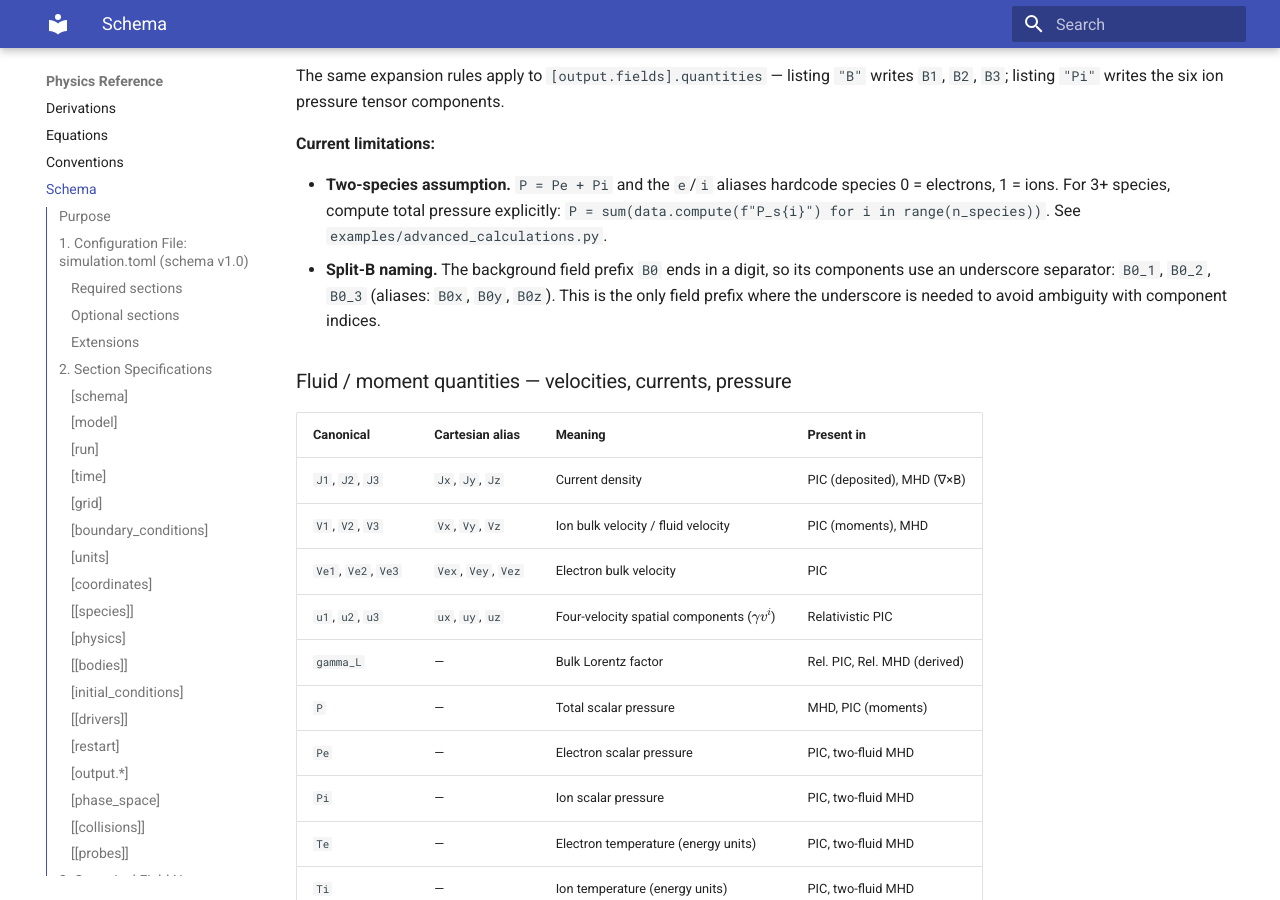
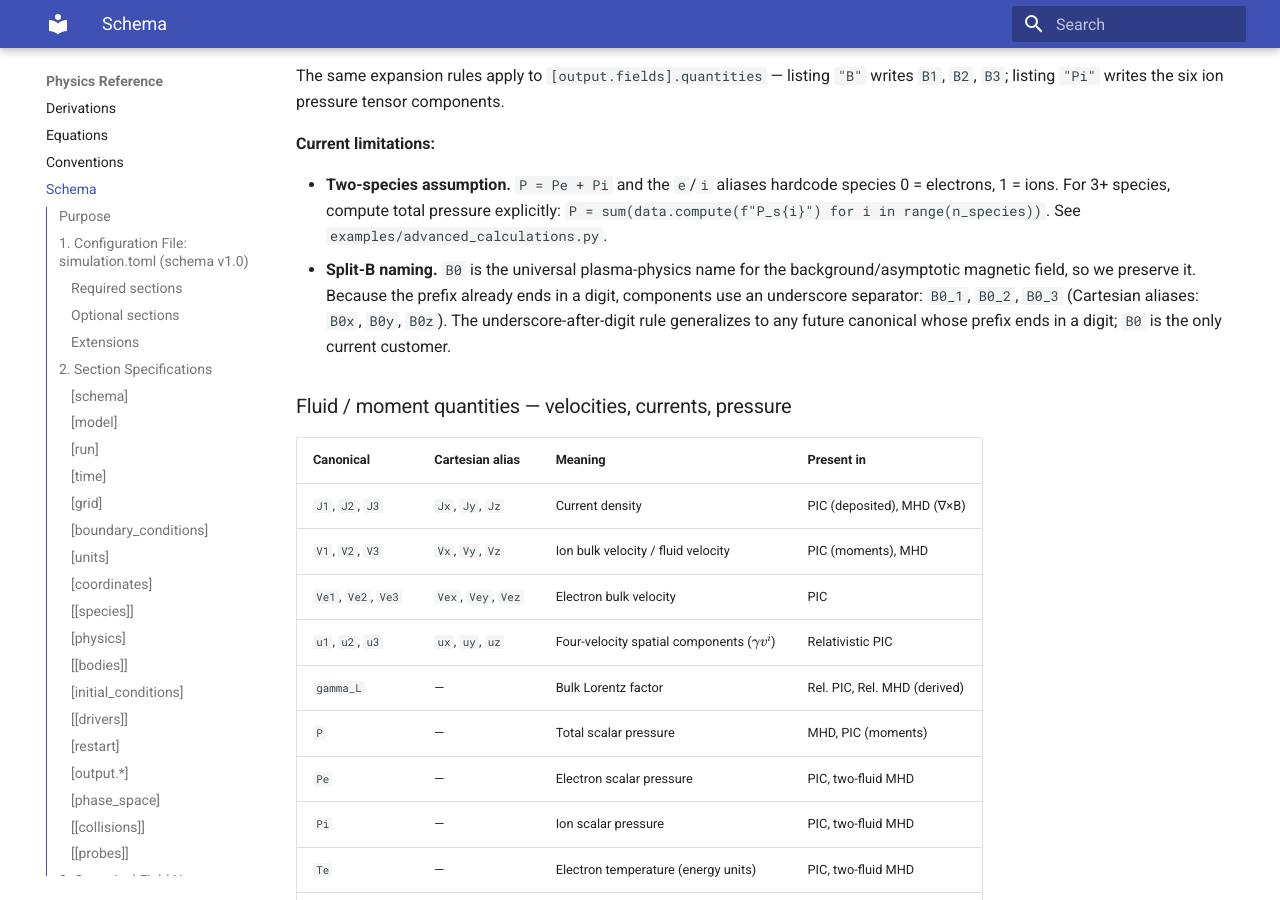
Before and after one commit to rusaitis/pypic, an MkDocs documentation site: the page built from docs/schema.md, in a window 1280 px wide and 900 px high, scrolled down 17634 px. Built offline with MkDocs 1.6.1 and Material for MkDocs 9.7.7, drawn with Linux system fonts in a browser that asks for light colours.

Commit message:
docs: reframe split-B underscore as a rule, not an exception
The §3 note presented `B0_1/B0_2/B0_3` as "the only field prefix
where the underscore is needed" — accurate, but reads as an
apology. Anchor the rule in its actual reason: `B0` is the
universal plasma-physics name and we preserve it; the
underscore-after-digit convention follows. Same rule, less
apologetic, easier to teach.

Assisted-by: Claude Opus 4.7 (1M context)

```diff
--- a/docs/schema.md
+++ b/docs/schema.md
@@ -938,10 +938,12 @@ ion pressure tensor components.
   total pressure explicitly:
   `P = sum(data.compute(f"P_s{i}") for i in range(n_species))`.
   See `examples/advanced_calculations.py`.
-- **Split-B naming.** The background field prefix `B0` ends in a digit,
-  so its components use an underscore separator: `B0_1`, `B0_2`, `B0_3`
-  (aliases: `B0x`, `B0y`, `B0z`). This is the only field prefix where
-  the underscore is needed to avoid ambiguity with component indices.
+- **Split-B naming.** `B0` is the universal plasma-physics name for the
+  background/asymptotic magnetic field, so we preserve it. Because the
+  prefix already ends in a digit, components use an underscore separator:
+  `B0_1`, `B0_2`, `B0_3` (Cartesian aliases: `B0x`, `B0y`, `B0z`). The
+  underscore-after-digit rule generalizes to any future canonical whose
+  prefix ends in a digit; `B0` is the only current customer.
 
 ### Fluid / moment quantities — velocities, currents, pressure
 
```
